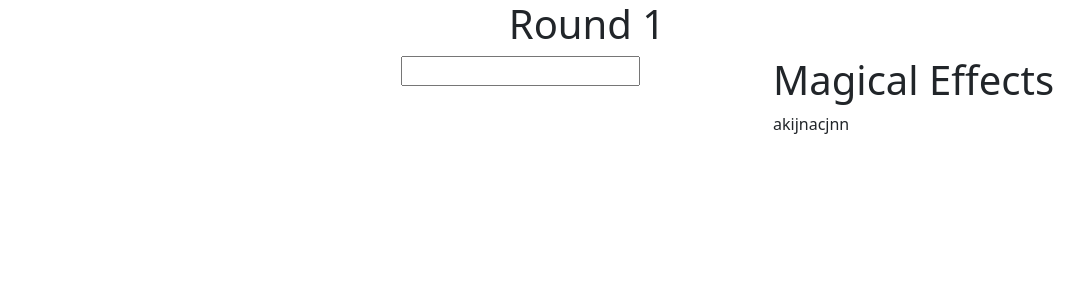
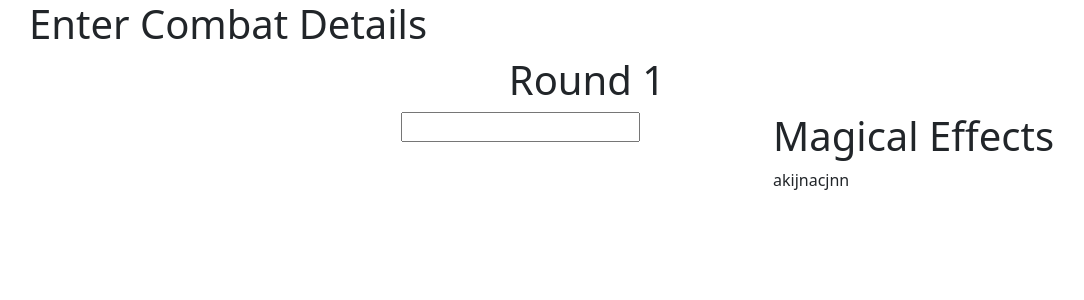
Before and after one commit to JosephSmithMCA/Plight-of-Tymrial, a React (Create React App) app: page / in a window 1280 px wide. Shown: the top 300 px of the page, without its empty margins (53-1137 px from the left). Built offline with nearby package versions, Linux system fonts and the light colour scheme.

Commit message:
added initial body
preparing to add more components for future useState

```diff
--- a/src/App.js
+++ b/src/App.js
@@ -1,5 +1,6 @@
 import react from "react";
 import Header from "./components/Header";
+import InitialBody from "./components/InitialBody";
 import Body from "./components/Body";
 import './style.css'
 
@@ -7,6 +8,7 @@ function App(){
 
     return(
         <div className="row">
+            <InitialBody/>
             <Header/>
             <Body/>
         </div>
--- /dev/null
+++ b/src/components/InitialBody.js
@@ -0,0 +1,22 @@
+import React from "react";
+
+
+function InitialBody(){
+
+    return(
+        <div className="row">
+            <InitialInitiativeDetails/>
+        </div>
+    )
+}
+
+function InitialInitiativeDetails(){
+
+    return(
+        <div className="col-sm-12">
+            <h1>Enter Combat Details</h1>
+        </div>
+    )
+}
+
+export default InitialBody
```
